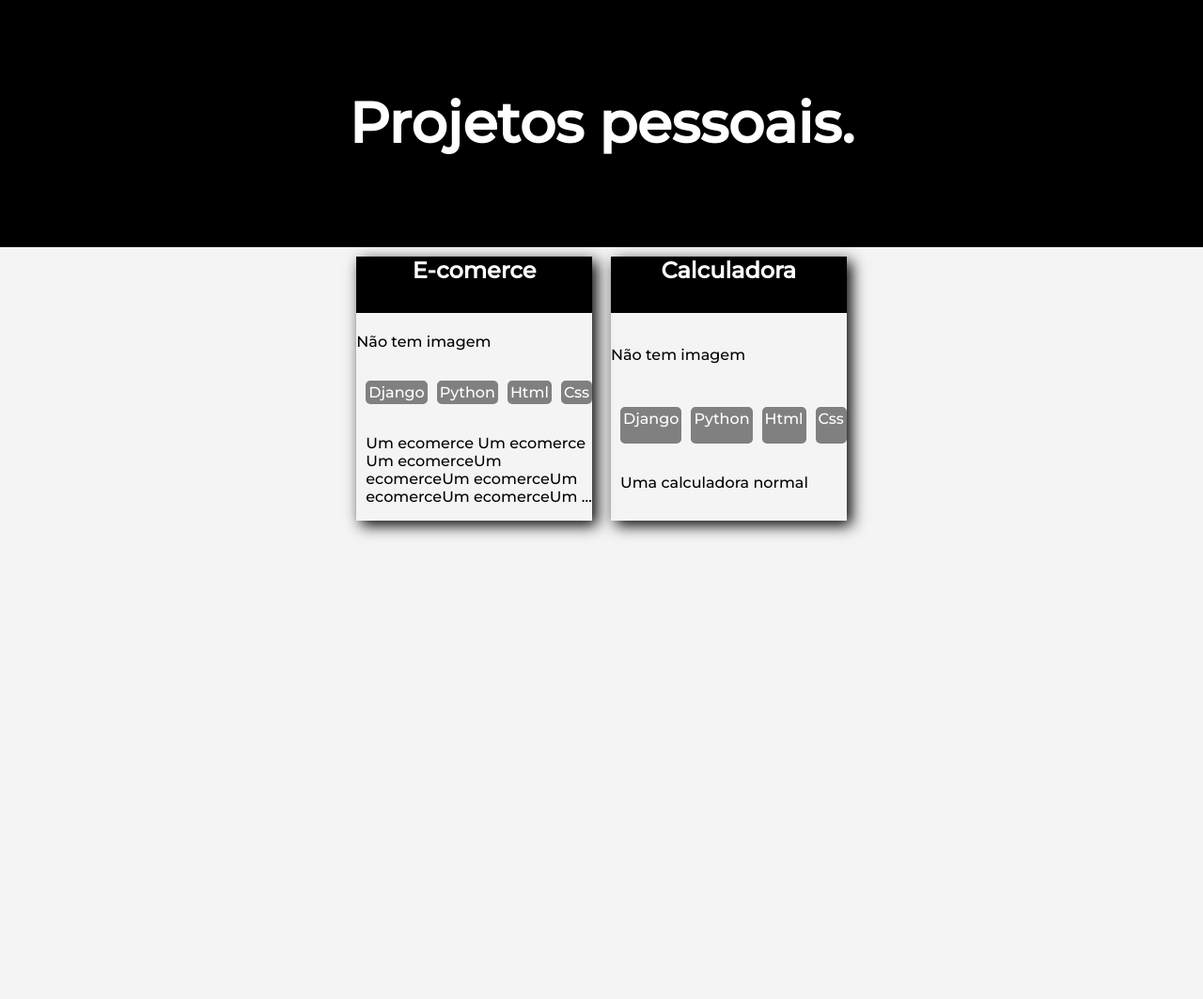
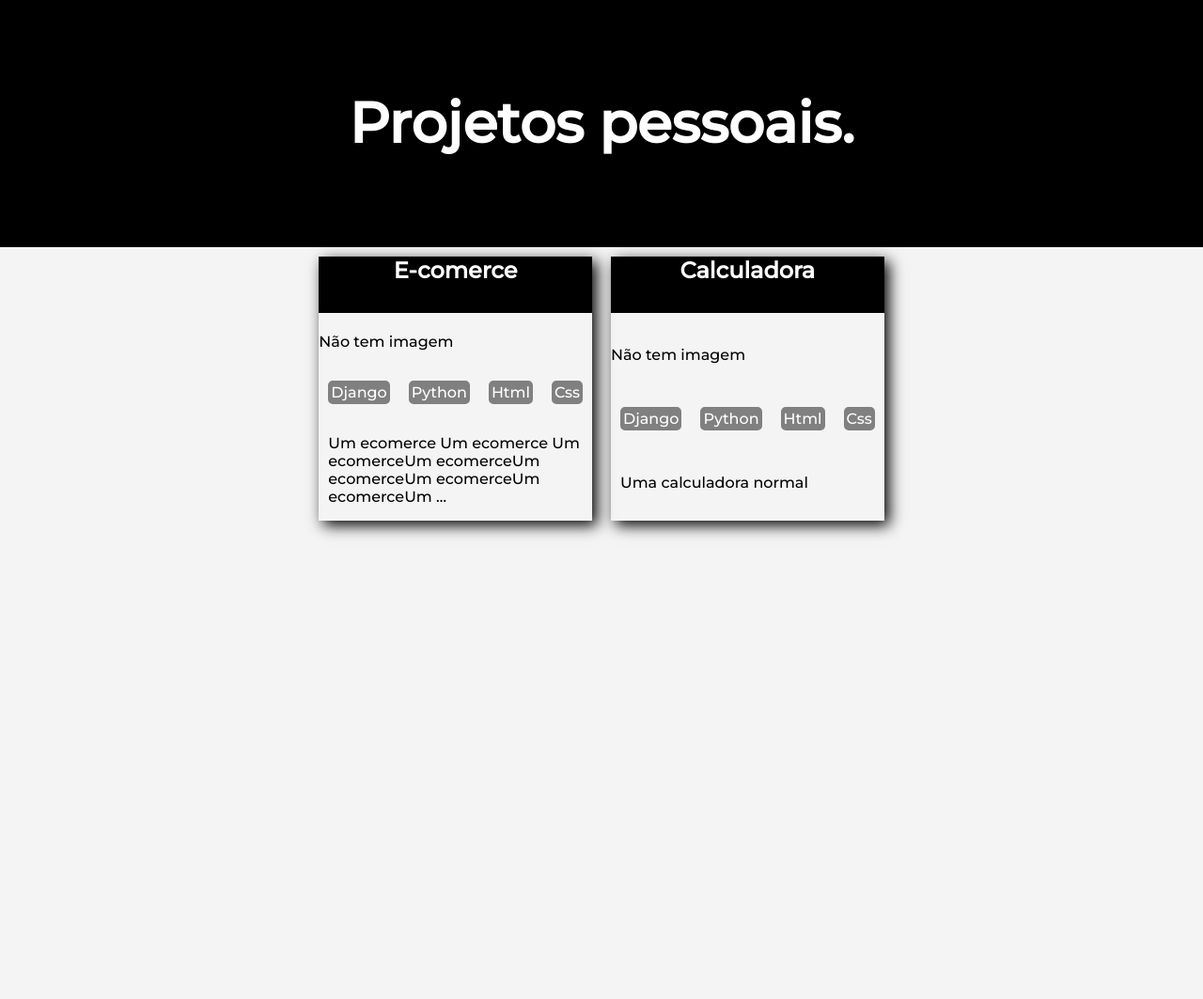
Before and after one commit to Kaique425/portifolio, a Django app: page / in a window 1280 px wide. Shown: the part 497-1560 px from the top of the page at 94% size. Run offline with Django 3.2, Linux system fonts and the light colour scheme; data comes from the database, SQL or seed files in the repository.

Commit message:
Tecname fix

```diff
--- a/paginas/static/paginas/css/main.css
+++ b/paginas/static/paginas/css/main.css
@@ -134,10 +134,12 @@ body, html {
     grid-area: 'grid-3';
     display: flex;
     grid-auto-rows: min-content;
+    align-items: flex-start
 
 }
 .grid-3tecname {
     margin-left: 10px;
+    margin-right: 10px;
     border-radius: 5px;
     border-style: solid;
     border-color: gray ;
```
